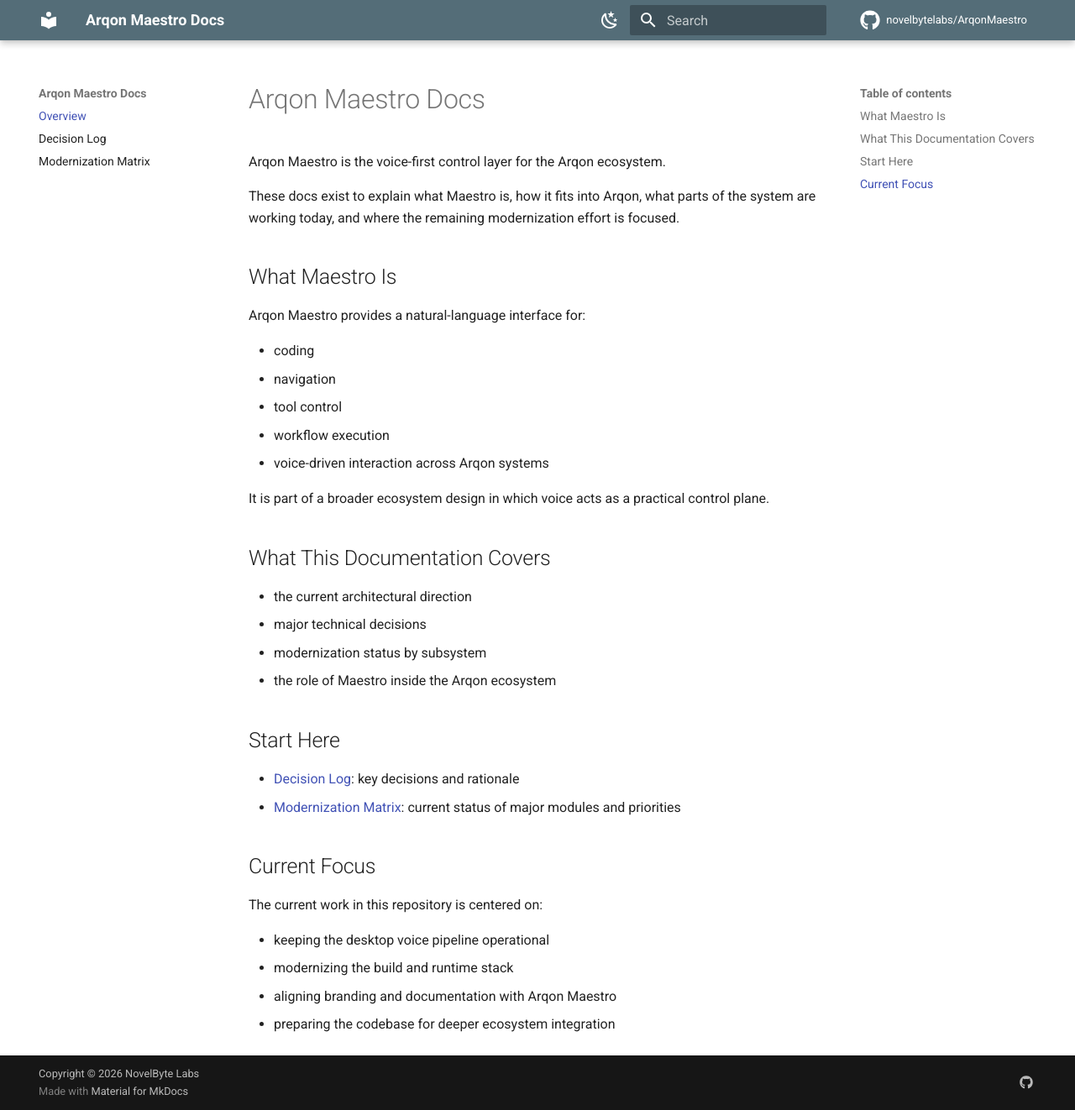
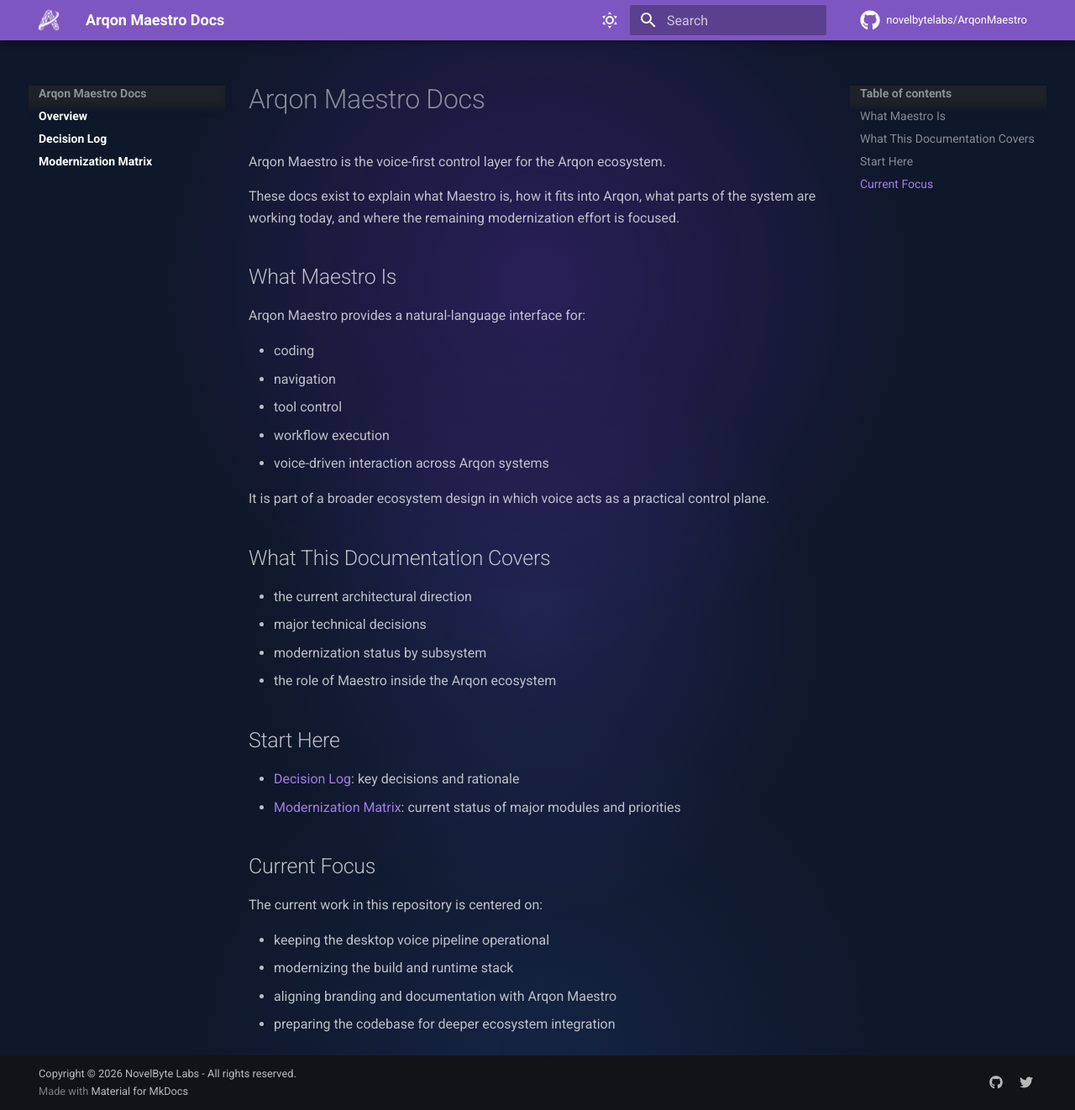
Before and after one commit to novelbytelabs/ArqonMaestro, an MkDocs documentation site: the page built from docs/index.md, in a window 1280 px wide and 1322 px high. Shown: the whole window at 84% size. Built offline with MkDocs 1.6.1 and Material for MkDocs 9.7.7, drawn with Linux system fonts in a browser that asks for light colours; comment, search, counter and statistics services are not loaded.

Commit message:
docs: enhance mkdocs configuration with new theme features and plugins
Updates documentation build configuration with significant improvements:
- Change dev server port from 8079 to 8089
- Add logo and favicon assets
- Enable new theme features (instant navigation, mermaid diagrams, mathjax)
- Update color palette to deep purple with improved dark/light mode
- Add analytics, social links, and feedback system
- Include minify plugin for optimized output
- Add custom JavaScript and CSS assets
- Migrate CI workflow to use requirements-docs.txt
- Add pages enablement for GitHub Pages deployment

```diff
--- /dev/null
+++ b/docs/javascripts/mathjax.js
@@ -0,0 +1,16 @@
+window.MathJax = {
+  tex: {
+    inlineMath: [["\\(", "\\)"]],
+    displayMath: [["\\[", "\\]"]],
+    processEscapes: true,
+    processEnvironments: true
+  },
+  options: {
+    ignoreHtmlClass: ".*|",
+    processHtmlClass: "arithmatex"
+  }
+};
+
+document$.subscribe(() => {
+  MathJax.typesetPromise()
+})
--- /dev/null
+++ b/docs/javascripts/theme.js
@@ -0,0 +1,6 @@
+// Force dark mode on first visit (before system preference kicks in)
+if (!localStorage.getItem("data-md-color-scheme")) {
+  document.body.setAttribute("data-md-color-scheme", "slate");
+  document.body.setAttribute("data-md-color-primary", "deep-purple");
+  document.body.setAttribute("data-md-color-accent", "amber");
+}
--- /dev/null
+++ b/docs/stylesheets/extra.css
@@ -0,0 +1,233 @@
+:root {
+  --md-primary-fg-color: #7c3aed;
+  --md-primary-fg-color--light: #8b5cf6;
+  --md-primary-fg-color--dark: #6d28d9;
+  --md-accent-fg-color: #f59e0b;
+}
+
+/* Force dark mode as default */
+body {
+  --md-default-scheme: slate;
+}
+
+[data-md-color-scheme="slate"] {
+  --md-bg-color: #0f172a;
+  --md-code-bg-color: #1e293b;
+}
+
+/* Background glow similar to ArqonHPO */
+[data-md-color-scheme="slate"] .md-main {
+  background:
+    radial-gradient(circle at 50% 24%, rgba(124, 58, 237, 0.24), transparent 40%),
+    radial-gradient(circle at 50% 58%, rgba(106, 99, 255, 0.16), transparent 36%),
+    radial-gradient(circle at 50% 100%, rgba(59, 130, 246, 0.12), transparent 30%),
+    #0f172a;
+}
+
+/* Glassmorphism for cards */
+.tx-card {
+  background: rgba(30, 41, 59, 0.7);
+  backdrop-filter: blur(12px);
+  -webkit-backdrop-filter: blur(12px);
+}
+
+/* Premium gradient headers */
+h1,
+h2 {
+  letter-spacing: -0.025em;
+}
+
+/* Stats block styling */
+.tx-stat {
+  font-size: 2.5rem;
+  font-weight: 800;
+  color: var(--md-primary-fg-color);
+  line-height: 1;
+}
+.tx-stat-label {
+  font-size: 0.875rem;
+  text-transform: uppercase;
+  letter-spacing: 0.05em;
+  color: var(--md-default-fg-color--light);
+  margin-top: 0.5rem;
+}
+
+/* Navigation headers bold/white */
+.md-nav__item--section > .md-nav__link {
+  font-weight: 700 !important;
+  color: #ffffff !important;
+  opacity: 1 !important;
+}
+
+.md-nav--primary > .md-nav__list > .md-nav__item > .md-nav__link {
+  font-weight: 700 !important;
+  color: #ffffff !important;
+  opacity: 1 !important;
+}
+
+/* Hero landing style to match ArqonHPO visual language */
+.pilot-hero {
+  max-width: 980px;
+  margin: 2.5rem auto 4rem;
+  text-align: center;
+  padding: 2rem 1rem 2.5rem;
+  position: relative;
+}
+
+.pilot-hero::before {
+  content: "";
+  position: absolute;
+  top: -44px;
+  left: 50%;
+  transform: translateX(-50%);
+  width: min(760px, 90%);
+  height: 300px;
+  background: radial-gradient(circle, rgba(124, 58, 237, 0.35), rgba(124, 58, 237, 0.0) 70%);
+  filter: blur(34px);
+  z-index: -1;
+}
+
+.md-typeset .pilot-hero-title {
+  font-family: "Rajdhani", sans-serif;
+  font-size: clamp(3.6rem, 9.6vw, 5.4rem) !important;
+  line-height: 0.86 !important;
+  margin: 0 0 1.15rem !important;
+  font-weight: 800 !important;
+  letter-spacing: 0.01em;
+  color: #e5e8ff !important;
+  text-shadow:
+    0 0 38px rgba(120, 121, 255, 0.48),
+    0 0 10px rgba(120, 121, 255, 0.32);
+  text-align: center !important;
+}
+
+.pilot-hero-subtitle {
+  font-size: clamp(1.6rem, 3.3vw, 2.35rem);
+  font-weight: 700;
+  line-height: 1.3;
+  margin: 0.4rem 0 1rem;
+  color: #f2f4ff;
+}
+
+.pilot-hero-copy {
+  font-size: clamp(1.05rem, 2vw, 1.45rem);
+  line-height: 1.5;
+  margin: 0 auto 1.35rem;
+  max-width: 780px;
+  color: #c9d0ea;
+}
+
+.pilot-pill-row {
+  display: flex;
+  gap: 0.7rem;
+  flex-wrap: wrap;
+  justify-content: center;
+  margin: 1.1rem 0 1.3rem;
+}
+
+.pilot-pill {
+  border: 1px solid rgba(99, 130, 255, 0.28);
+  background: rgba(28, 34, 58, 0.7);
+  border-radius: 0.7rem;
+  padding: 0.5rem 0.85rem;
+  font-size: 0.92rem;
+  color: #d9e2ff;
+}
+
+.pilot-powered {
+  margin: 0.85rem 0 1.7rem;
+  color: #aeb8d7;
+  font-size: 0.96rem;
+}
+
+.pilot-powered-chip {
+  margin-left: 0.3rem;
+  padding: 0.23rem 0.55rem;
+  border-radius: 0.45rem;
+  background: rgba(122, 95, 255, 0.36);
+  border: 1px solid rgba(159, 142, 255, 0.45);
+  color: #e5deff;
+  font-weight: 700;
+}
+
+.pilot-cta-row {
+  display: flex;
+  gap: 1rem;
+  justify-content: center;
+  flex-wrap: wrap;
+}
+
+.pilot-btn {
+  display: inline-block;
+  border-radius: 999px;
+  padding: 0.86rem 2rem;
+  font-weight: 700;
+  text-decoration: none !important;
+  border: 1px solid transparent;
+}
+
+.pilot-btn-primary {
+  color: #f6f8ff !important;
+  background: linear-gradient(135deg, #6a63ff, #6978ff);
+  box-shadow: 0 0 28px rgba(106, 99, 255, 0.52);
+}
+
+.pilot-btn-secondary {
+  color: #d8e1ff !important;
+  background: rgba(8, 17, 41, 0.55);
+  border-color: rgba(100, 132, 255, 0.38);
+}
+
+.pilot-feature-grid {
+  display: grid;
+  grid-template-columns: repeat(3, minmax(0, 1fr));
+  gap: 1rem;
+  margin: 1rem 0 2rem;
+}
+
+.pilot-feature-card {
+  background: linear-gradient(180deg, rgba(23, 31, 58, 0.85), rgba(13, 20, 41, 0.9));
+  border: 1px solid rgba(111, 138, 255, 0.24);
+  border-radius: 0.9rem;
+  padding: 1rem 1rem 0.9rem;
+  box-shadow:
+    inset 0 1px 0 rgba(255, 255, 255, 0.05),
+    0 10px 24px rgba(7, 11, 26, 0.35);
+  transition: transform 0.18s ease, border-color 0.18s ease, box-shadow 0.18s ease;
+}
+
+.pilot-feature-card:hover {
+  transform: translateY(-3px);
+  border-color: rgba(130, 156, 255, 0.5);
+  box-shadow:
+    inset 0 1px 0 rgba(255, 255, 255, 0.06),
+    0 14px 30px rgba(30, 40, 90, 0.38),
+    0 0 28px rgba(95, 97, 255, 0.16);
+}
+
+.pilot-feature-card h3 {
+  margin: 0 0 0.4rem !important;
+  font-size: 1.06rem !important;
+  color: #e8edff !important;
+}
+
+.pilot-feature-card p {
+  margin: 0 !important;
+  color: #c5cee8 !important;
+  font-size: 0.95rem;
+  line-height: 1.45;
+}
+
+@media (max-width: 1050px) {
+  .pilot-feature-grid {
+    grid-template-columns: repeat(2, minmax(0, 1fr));
+  }
+}
+
+@media (max-width: 680px) {
+  .pilot-feature-grid {
+    grid-template-columns: 1fr;
+  }
+}
+
+@import url("https://fonts.googleapis.com/css2?family=Rajdhani:wght@500;600;700;800&display=swap");
--- a/mkdocs.yml
+++ b/mkdocs.yml
@@ -6,33 +6,41 @@
 edit_uri: edit/main/docs/
 docs_dir: docs
 site_dir: site
-dev_addr: 127.0.0.1:8079
+dev_addr: 127.0.0.1:8089
 
 theme:
-  name: material
+  name: "material"
+  logo: assets/favicon.ico
+  favicon: assets/favicon.ico
   features:
+    #    - navigation.tabs
     - navigation.sections
     - navigation.expand
     - navigation.tracking
+    - toc.follow
+    - content.tabs.link
+    - content.code.annotate
     - navigation.top
     - content.code.copy
     - search.highlight
     - search.suggest
+    - navigation.instant
   palette:
+    - scheme: slate
+      primary: deep purple
+      accent: amber
+      toggle:
+        icon: material/weather-sunny
+        name: Switch to Light mode
     - scheme: default
-      primary: blue grey
+      primary: deep purple
       accent: amber
       toggle:
         icon: material/weather-night
-        name: Switch to dark mode
-    - scheme: slate
-      primary: blue grey
-      accent: amber
-      toggle:
-        icon: material/weather-sunny
-        name: Switch to light mode
+        name: Switch to Dark mode
   icon:
     repo: fontawesome/brands/github
+
 
 nav:
   - Overview: index.md
@@ -41,35 +49,90 @@
 
 markdown_extensions:
   - attr_list
-  - admonition
-  - tables
+  - pymdownx.tasklist:
+      custom_checkbox: true
   - toc:
       permalink: true
-  - pymdownx.details
-  - pymdownx.superfences
+  - tables
+  - admonition
+  - pymdownx.superfences:
+      custom_fences:
+        - name: mermaid
+          class: mermaid
+          format: !!python/name:pymdownx.superfences.fence_code_format
   - pymdownx.highlight
   - pymdownx.inlinehilite
+  - pymdownx.details
+
   - pymdownx.tabbed:
       alternate_style: true
-  - pymdownx.tasklist:
-      custom_checkbox: true
   - pymdownx.emoji:
       emoji_index: !!python/name:material.extensions.emoji.twemoji
       emoji_generator: !!python/name:material.extensions.emoji.to_svg
   - md_in_html
+  - def_list
+  - pymdownx.snippets
+  - pymdownx.progressbar
+  - pymdownx.magiclink
+  - pymdownx.arithmatex:
+      generic: true
+
+extra_javascript:
+  - https://unpkg.com/mermaid@10/dist/mermaid.min.js
+  - javascripts/theme.js
+  - javascripts/mathjax.js
+  - https://polyfill.io/v3/polyfill.min.js?features=es6
+  - https://cdn.jsdelivr.net/npm/mathjax@3/es5/tex-mml-chtml.js
+
+# Custom CSS file for additional styling
+extra_css:
+  - stylesheets/extra.css
+
+# This tells mkdocs where your documentation source files are
+docs_dir: "docs"
+
+# This allows GitHub Actions to deploy the site to the gh-pages branch
+edit_uri: edit/main/docs/
+
+# Additional configuration
+# plugins:
+#   - search:
+#       separator: '[\s\-,:!=\[\]()"/]+|(?!\b)(?=[A-Z][a-z])|\.|'
+
+# Extra configuration
+extra:
+  version: "0.2.0-alpha.1 (planned)"
+  social:
+    - icon: fontawesome/brands/github
+      link: https://github.com/novelbytelabs/arqonbus
+    - icon: fontawesome/brands/twitter
+      link: https://twitter.com/arqoncloud
+  analytics:
+    provider: google
+    property: G-XXXXXXXXXX
+    feedback:
+      title: Was this page helpful?
+      ratings:
+        - icon: material/emoticon-happy-outline
+          name: This page was helpful
+          data: 1
+          note: >-
+            Thanks for your feedback!
+        - icon: material/emoticon-sad-outline
+          name: This page could be improved
+          data: 0
+          note: >-
+            Thanks for your feedback! Help us improve this page by
+            <a href="https://github.com/novelbytelabs/arqonbus/issues/new/?title=[Feedback]+{title}+-+{url}" target="_blank" rel="noopener">telling us what you found helpful or what could be improved</a>.
+
+copyright: "Copyright &copy; 2026 NovelByte Labs - All rights reserved."
 
 plugins:
-  - search
+  - search:
   - git-revision-date-localized:
       enabled: true
       type: date
       locale: en
       fallback_to_build_date: true
-      enable_parallel_processing: false
-
-extra:
-  social:
-    - icon: fontawesome/brands/github
-      link: https://github.com/novelbytelabs/ArqonMaestro
-
-copyright: Copyright &copy; 2026 NovelByte Labs
+  - minify:
+      minify_html: true
--- /dev/null
+++ b/pyproject.toml
@@ -0,0 +1,4 @@
+
+[tool.arqon.relationships]
+parent = "Arqon"
+children = []
--- /dev/null
+++ b/requirements-docs.txt
@@ -0,0 +1,2 @@
+mkdocs==1.6.1
+mkdocs-material==9.5.39
```
Also changed, not shown: docs/assets/arqon_a.png (added), docs/assets/favicon.ico (added), docs/assets/logo_with_glow.png (added), 1 other file.
